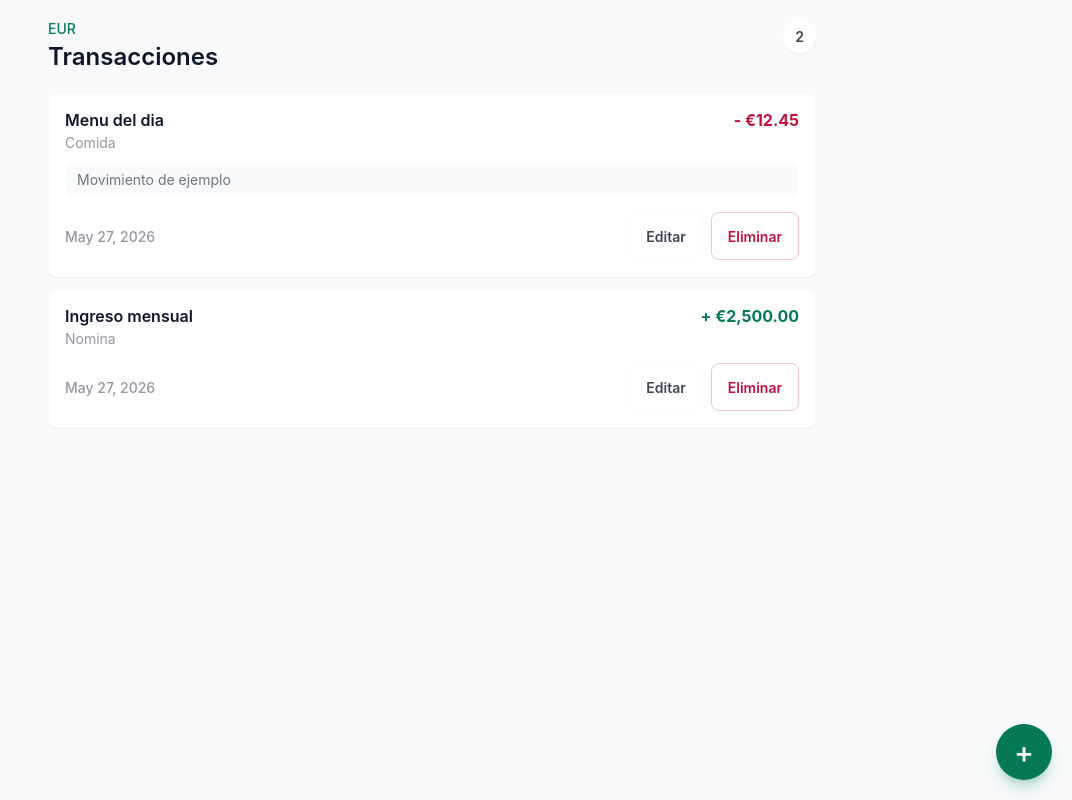
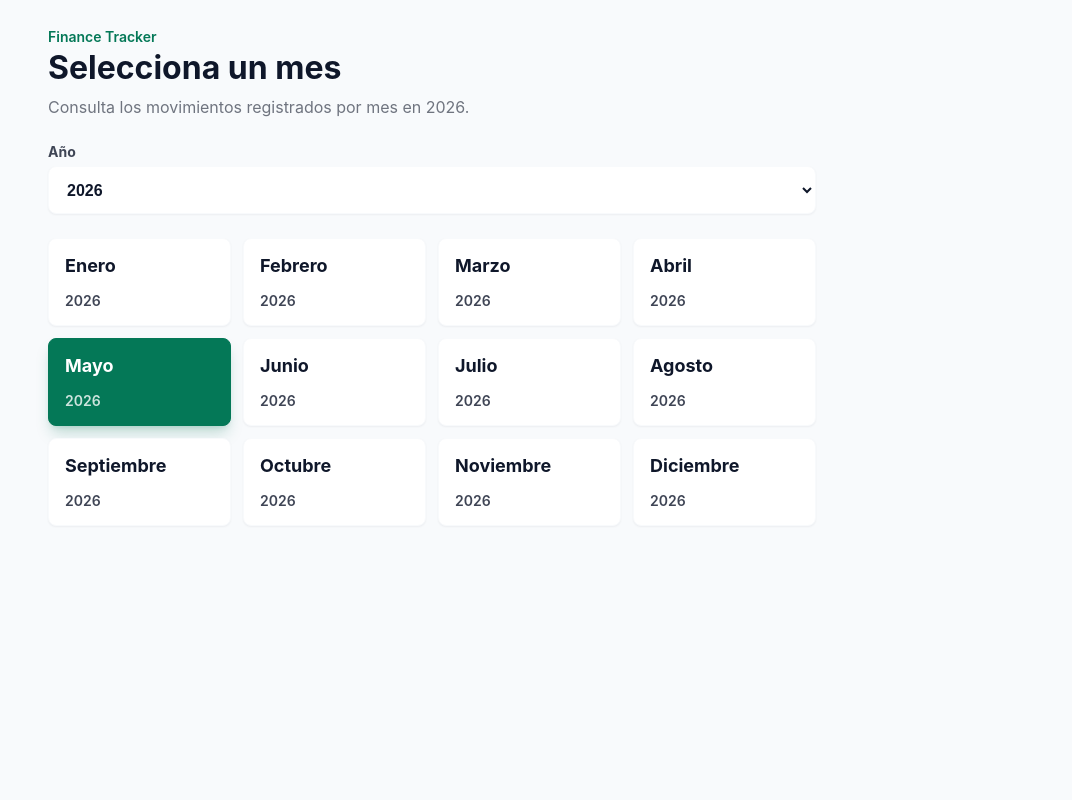
Before and after one commit to i42maroa/finance-tracker, an Angular app: page / in a window 1280 px wide. Before the commit this address led to /transactions. Shown: the whole page, without its empty margins (208-1280 px from the left). Built offline with nearby package versions, Linux system fonts and the light colour scheme.

Commit message:
Add selected month landing page

```diff
--- /dev/null
+++ b/src/app/features/home/home.css
@@ -0,0 +1,134 @@
+.home-page {
+  min-height: 100vh;
+  padding: 1.25rem 1rem 3rem;
+}
+
+.home-shell {
+  display: flex;
+  width: 100%;
+  max-width: 48rem;
+  margin: 0 auto;
+  flex-direction: column;
+  gap: 1.5rem;
+}
+
+.home-header {
+  padding-top: 0.5rem;
+}
+
+.eyebrow,
+.home-title,
+.home-subtitle {
+  margin: 0;
+}
+
+.eyebrow {
+  color: var(--color-primary);
+  font-size: 0.875rem;
+  font-weight: 600;
+}
+
+.home-title {
+  margin-top: 0.25rem;
+  font-size: 2rem;
+  line-height: 2.4rem;
+}
+
+.home-subtitle {
+  margin-top: 0.5rem;
+  color: color-mix(in srgb, var(--color-text), var(--color-secondary) 40%);
+  font-size: 1rem;
+  line-height: 1.5rem;
+}
+
+.year-selector {
+  display: grid;
+  gap: 0.375rem;
+  color: color-mix(in srgb, var(--color-text), var(--color-secondary) 20%);
+  font-size: 0.875rem;
+  font-weight: 700;
+}
+
+.year-select {
+  min-height: 3rem;
+  width: 100%;
+  border: 1px solid var(--color-page);
+  border-radius: 0.5rem;
+  padding: 0 0.875rem;
+  background: var(--color-secondary);
+  color: var(--color-text);
+  font-size: 1rem;
+  font-weight: 600;
+  box-shadow: 0 1px 2px color-mix(in srgb, var(--color-text), transparent 95%);
+}
+
+.year-select:focus-visible {
+  outline: 3px solid color-mix(in srgb, var(--color-primary), var(--color-secondary) 70%);
+  outline-offset: 2px;
+}
+
+.month-grid {
+  display: grid;
+  grid-template-columns: repeat(2, minmax(0, 1fr));
+  gap: 0.75rem;
+}
+
+.month-link {
+  display: grid;
+  min-height: 5.5rem;
+  align-content: space-between;
+  border: 1px solid var(--color-page);
+  border-radius: 0.5rem;
+  padding: 1rem;
+  background: var(--color-secondary);
+  color: var(--color-text);
+  text-decoration: none;
+  box-shadow: 0 1px 2px color-mix(in srgb, var(--color-text), transparent 95%);
+}
+
+.month-link:focus-visible {
+  outline: 3px solid color-mix(in srgb, var(--color-primary), var(--color-secondary) 70%);
+  outline-offset: 2px;
+}
+
+.current-month {
+  border-color: var(--color-primary);
+  background: var(--color-primary);
+  color: var(--color-secondary);
+  box-shadow:
+    0 10px 15px -3px color-mix(in srgb, var(--color-primary), transparent 78%),
+    0 4px 6px -4px color-mix(in srgb, var(--color-primary), transparent 78%);
+}
+
+.month-name {
+  font-size: 1.125rem;
+  font-weight: 700;
+}
+
+.month-year {
+  color: color-mix(in srgb, currentColor, transparent 20%);
+  font-size: 0.875rem;
+  font-weight: 600;
+}
+
+@media (min-width: 640px) {
+  .home-page {
+    padding-right: 1.5rem;
+    padding-left: 1.5rem;
+  }
+
+  .month-grid {
+    grid-template-columns: repeat(3, minmax(0, 1fr));
+  }
+}
+
+@media (min-width: 1024px) {
+  .home-page {
+    padding-right: 2rem;
+    padding-left: 2rem;
+  }
+
+  .month-grid {
+    grid-template-columns: repeat(4, minmax(0, 1fr));
+  }
+}
--- /dev/null
+++ b/src/app/features/home/home.html
@@ -0,0 +1,34 @@
+<main class="home-page">
+  <section class="home-shell">
+    <header class="home-header">
+      <p class="eyebrow">Finance Tracker</p>
+      <h1 class="home-title">Selecciona un mes</h1>
+      <p class="home-subtitle">
+        Consulta los movimientos registrados por mes en {{ selectedYear }}.
+      </p>
+    </header>
+
+    <label class="year-selector">
+      Año
+      <select class="year-select" [(ngModel)]="selectedYear">
+        @for (year of availableYears; track year) {
+          <option [ngValue]="year">{{ year }}</option>
+        }
+      </select>
+    </label>
+
+    <section class="month-grid" aria-label="Meses de {{ selectedYear }}">
+      @for (month of months; track monthTrackBy($index, month)) {
+        <a
+          class="month-link"
+          [class.current-month]="month.isCurrent"
+          [routerLink]="['/transactions', month.month]"
+          [attr.aria-current]="month.isCurrent ? 'date' : null"
+        >
+          <span class="month-name">{{ month.label }}</span>
+          <span class="month-year">{{ selectedYear }}</span>
+        </a>
+      }
+    </section>
+  </section>
+</main>
--- /dev/null
+++ b/src/app/features/home/home.ts
@@ -0,0 +1,65 @@
+import { CommonModule } from '@angular/common';
+import { Component } from '@angular/core';
+import { FormsModule } from '@angular/forms';
+import { RouterLink } from '@angular/router';
+
+interface MonthLink {
+  label: string;
+  month: string;
+  isCurrent: boolean;
+}
+
+@Component({
+  selector: 'app-home',
+  imports: [CommonModule, FormsModule, RouterLink],
+  templateUrl: './home.html',
+  styleUrl: './home.css',
+})
+export class Home {
+  private readonly firstSelectableYear = 2025;
+  private readonly today = new Date();
+  readonly currentYear = this.today.getFullYear();
+  readonly currentMonth = this.formatMonthValue(this.currentYear, this.today.getMonth());
+  readonly availableYears = this.buildAvailableYears();
+  selectedYear = this.currentYear;
+
+  get months(): MonthLink[] {
+    return this.buildMonths(this.selectedYear);
+  }
+
+  monthTrackBy(_: number, month: MonthLink): string {
+    return month.month;
+  }
+
+  private buildAvailableYears(): number[] {
+    const startYear = Math.min(this.firstSelectableYear, this.currentYear);
+
+    return Array.from(
+      { length: this.currentYear - startYear + 1 },
+      (_, yearOffset) => startYear + yearOffset,
+    );
+  }
+
+  private buildMonths(year: number): MonthLink[] {
+    return Array.from({ length: 12 }, (_, monthIndex) => {
+      const month = this.formatMonthValue(year, monthIndex);
+
+      return {
+        label: this.formatMonthLabel(year, monthIndex),
+        month,
+        isCurrent: year === this.currentYear && month === this.currentMonth,
+      };
+    });
+  }
+
+  private formatMonthValue(year: number, monthIndex: number): string {
+    return `${year}-${String(monthIndex + 1).padStart(2, '0')}`;
+  }
+
+  private formatMonthLabel(year: number, monthIndex: number): string {
+    const date = new Date(year, monthIndex, 1);
+    const label = new Intl.DateTimeFormat('es-ES', { month: 'long' }).format(date);
+
+    return label.charAt(0).toUpperCase() + label.slice(1);
+  }
+}
--- a/src/app/features/transactions/transactions.css
+++ b/src/app/features/transactions/transactions.css
@@ -42,6 +42,13 @@ h2 {
 .form-title {
   font-size: 1.25rem;
   line-height: 1.75rem;
+}
+
+.month-label {
+  margin: 0.25rem 0 0;
+  color: color-mix(in srgb, var(--color-text), var(--color-secondary) 45%);
+  font-size: 0.875rem;
+  font-weight: 500;
 }
 
 .count {
--- a/src/app/features/transactions/transactions.html
+++ b/src/app/features/transactions/transactions.html
@@ -4,14 +4,15 @@
       <div>
         <p class="currency">EUR</p>
         <h1 class="page-title">Transacciones</h1>
+        <p class="month-label">{{ selectedMonthLabel$ | async }}</p>
       </div>
       <div class="count">
-        {{ (transactions$ | async)?.length ?? 0 }}
+        {{ (filteredTransactions$ | async)?.length ?? 0 }}
       </div>
     </header>
 
     <section class="list">
-      @for (transaction of transactions$ | async; track transactionTrackBy($index, transaction)) {
+      @for (transaction of filteredTransactions$ | async; track transactionTrackBy($index, transaction)) {
         <article class="card">
           <div class="summary">
             <div class="copy">
@@ -56,8 +57,8 @@
         </article>
       } @empty {
         <div class="empty">
-          <p class="empty-title">Todavia no hay transacciones</p>
-          <p class="muted">Crea el primer gasto o ingreso para verlo aqui.</p>
+          <p class="empty-title">Todavia no hay transacciones en este mes</p>
+          <p class="muted">Crea un gasto o ingreso con fecha de este mes para verlo aqui.</p>
         </div>
       }
     </section>
--- a/src/app/features/transactions/transactions.ts
+++ b/src/app/features/transactions/transactions.ts
@@ -1,6 +1,8 @@
 import { CommonModule } from '@angular/common';
 import { Component, inject } from '@angular/core';
 import { FormBuilder, ReactiveFormsModule, Validators } from '@angular/forms';
+import { ActivatedRoute } from '@angular/router';
+import { combineLatest, map } from 'rxjs';
 
 import { AppErrorService } from '../../core/errors/app-error.service';
 import { Transaction, TransactionDraft } from '../../shared/models/transaction.model';
@@ -19,10 +21,22 @@ export class Transactions {
   private readonly appErrorService = inject(AppErrorService);
   private readonly formBuilder = inject(FormBuilder);
   private readonly modalService = inject(ModalService);
+  private readonly route = inject(ActivatedRoute);
   private readonly snackbarService = inject(SnackbarService);
   private readonly transactionsService = inject(TransactionsService);
 
   readonly transactions$ = this.transactionsService.transactions$;
+  readonly selectedMonth$ = this.route.paramMap.pipe(
+    map((params) => this.normalizeMonth(params.get('month'))),
+  );
+  readonly selectedMonthLabel$ = this.selectedMonth$.pipe(
+    map((selectedMonth) => this.formatMonthLabel(selectedMonth)),
+  );
+  readonly filteredTransactions$ = combineLatest([this.transactions$, this.selectedMonth$]).pipe(
+    map(([transactions, selectedMonth]) =>
+      transactions.filter((transaction) => transaction.date.startsWith(selectedMonth)),
+    ),
+  );
   readonly form = this.formBuilder.nonNullable.group({
     type: this.formBuilder.nonNullable.control<'expense' | 'income'>('expense', {
       validators: [Validators.required],
@@ -179,6 +193,24 @@ export class Transactions {
     return (amountCents / 100).toFixed(2);
   }
 
+  private normalizeMonth(month: string | null): string {
+    if (month?.match(/^\d{4}-\d{2}$/)) {
+      return month;
+    }
+
+    return this.today().slice(0, 7);
+  }
+
+  private formatMonthLabel(month: string): string {
+    const date = new Date(`${month}-01T00:00:00`);
+    const label = new Intl.DateTimeFormat('es-ES', {
+      month: 'long',
+      year: 'numeric',
+    }).format(date);
+
+    return label.charAt(0).toUpperCase() + label.slice(1);
+  }
+
   private today(): string {
     return new Date().toISOString().slice(0, 10);
   }
```
Also changed, not shown: src/app/app.routes.ts (+7 -2 lines), 1 other file (tests, documents, lock files or other folders).
